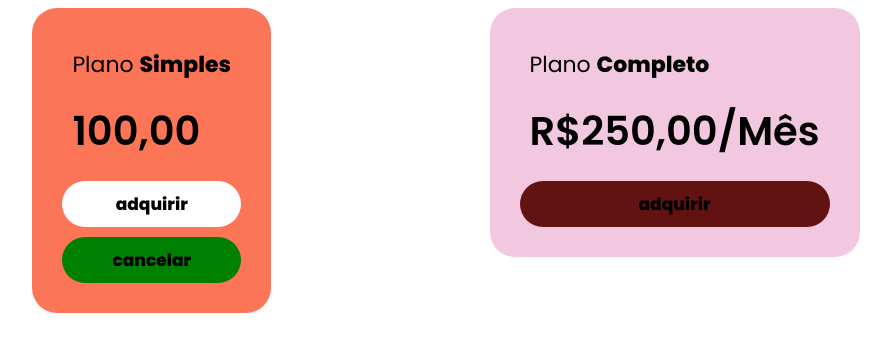
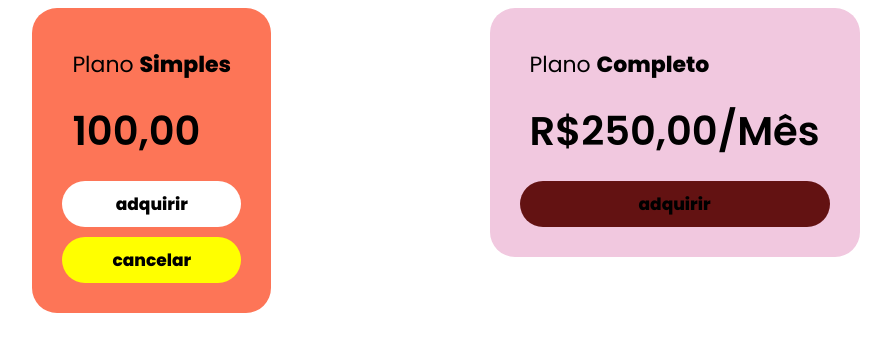
Before and after one commit to wesleycaldeiradeoliveira/Angular-Componentes-e-Estiliza-es, an Angular app: page / in a window 1280 px wide. Shown: the top 352 px of the page, without its empty margins (194-1085 px from the left). Built offline with nearby package versions, Linux system fonts and the light colour scheme.

Commit message:
Utilização do Seletor ::ng-deep

```diff
--- a/src/app/card/card.component.scss
+++ b/src/app/card/card.component.scss
@@ -20,5 +20,7 @@
         font-size: 40px;
     }
 
-
 }
+::ng-deep .card-button-cancel {
+    background-color: yellow !important;
+}
```
